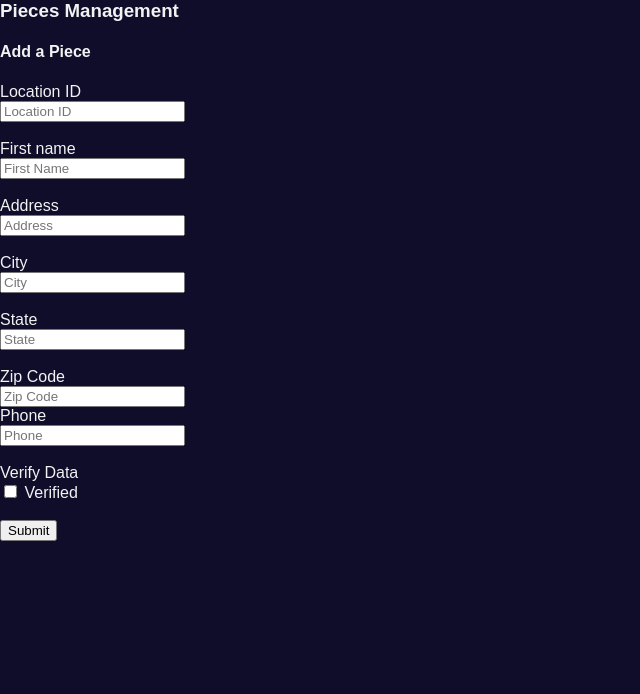
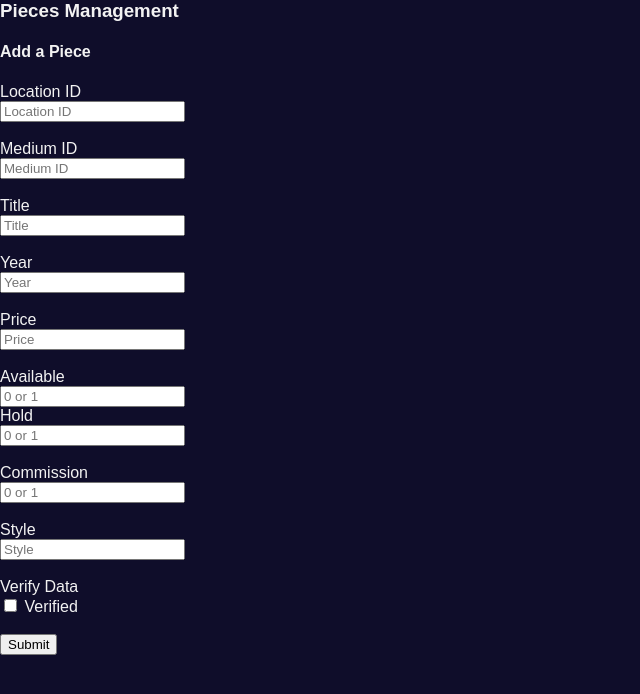
Before and after one commit to kevinhayden1/StudioCascadia, a Flask app: page /piece_add in a window 1280 px wide. Shown: the top 694 px of the page, without its empty margins (0-640 px from the left). Run offline with Flask 2, Linux system fonts and the light colour scheme.

Commit message:
Add forms to pages

```diff
--- a/templates/sc_piece_add.j2
+++ b/templates/sc_piece_add.j2
@@ -24,52 +24,68 @@
     </br>
 
     <div class="form-group row">
-        <label for="inputPassword3" class="col-sm-2 col-form-label">First name</label>
+        <label for="inputPassword3" class="col-sm-2 col-form-label">Medium ID</label>
         <div class="col-sm-10">
-        <input type="name" class="form-control" id="inputPassword3" placeholder="First Name">
+        <input type="name" class="form-control" id="inputPassword3" placeholder="Medium ID">
         </div>
     </div>
 
     </br>
 
     <div class="form-group row">
-        <label for="inputPassword3" class="col-sm-2 col-form-label">Address</label>
+        <label for="inputPassword3" class="col-sm-2 col-form-label">Title</label>
         <div class="col-sm-10">
-        <input type="name" class="form-control" id="inputPassword3" placeholder="Address">
+        <input type="name" class="form-control" id="inputPassword3" placeholder="Title">
         </div>
     </div>
 
     </br>
 
     <div class="form-group row">
-        <label for="inputPassword3" class="col-sm-2 col-form-label">City</label>
+        <label for="inputPassword3" class="col-sm-2 col-form-label">Year</label>
         <div class="col-sm-10">
-        <input type="name" class="form-control" id="inputPassword3" placeholder="City">
+        <input type="number" class="form-control" id="inputPassword3" placeholder="Year">
         </div>
     </div>
 
     </br>
 
     <div class="form-group row">
-        <label for="inputPassword3" class="col-sm-2 col-form-label">State</label>
+        <label for="inputPassword3" class="col-sm-2 col-form-label">Price</label>
         <div class="col-sm-10">
-        <input type="name" class="form-control" id="inputPassword3" placeholder="State">
+        <input type="number" class="form-control" id="inputPassword3" placeholder="Price">
         </div>
     </div>
 
     </br>
 
     <div class="form-group row">
-        <label for="inputPassword3" class="col-sm-2 col-form-label">Zip Code</label>
+        <label for="inputPassword3" class="col-sm-2 col-form-label">Available</label>
         <div class="col-sm-10">
-        <input type="name" class="form-control" id="inputPassword3" placeholder="Zip Code">
+        <input type="name" class="form-control" id="inputPassword3" placeholder="0 or 1">
         </div>
     </div>
 
     <div class="form-group row">
-        <label for="inputPassword3" class="col-sm-2 col-form-label">Phone</label>
+        <label for="inputPassword3" class="col-sm-2 col-form-label">Hold</label>
         <div class="col-sm-10">
-        <input type="name" class="form-control" id="inputPassword3" placeholder="Phone">
+        <input type="number" class="form-control" id="inputPassword3" placeholder="0 or 1">
+        </div>
+    </div>
+
+    </br>
+        <div class="form-group row">
+        <label for="inputPassword3" class="col-sm-2 col-form-label">Commission</label>
+        <div class="col-sm-10">
+        <input type="number" class="form-control" id="inputPassword3" placeholder="0 or 1">
+        </div>
+    </div>
+
+    </br>
+        <div class="form-group row">
+        <label for="inputPassword3" class="col-sm-2 col-form-label">Style</label>
+        <div class="col-sm-10">
+        <input type="name" class="form-control" id="inputPassword3" placeholder="Style">
         </div>
     </div>
 
```
Also changed, not shown: templates/sc_sale_add.j2 (+114 -0 lines).
